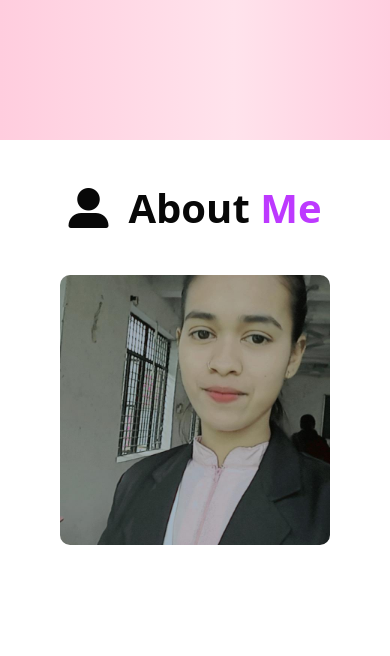
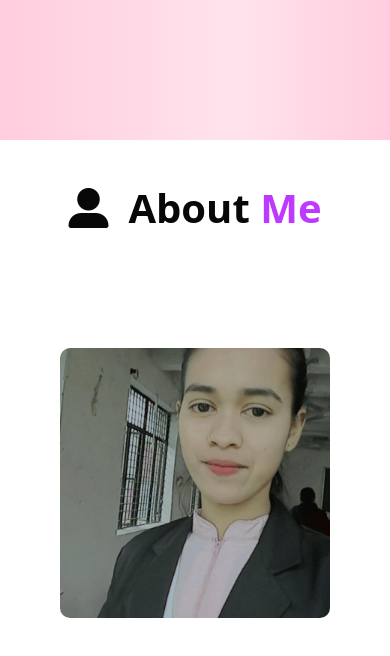
Before and after one commit to SiddhiSingh25/Pflo, a plain HTML site: page index.html in a window 390 px wide. Shown: the part 816-1472 px from the top of the page. Drawn offline with nearby package versions, Linux system fonts and the light colour scheme; a web font is replaced by a local one.

Commit message:
Update style.css

```diff
--- a/style.css
+++ b/style.css
@@ -1017,7 +1017,7 @@ nav{
     font-size: 2.6rem;
 }
 .intro{
-    font-size: 6.7rem;
+    font-size: 6.5rem;
     line-height: 6.4rem;
 }
 .intro-sec{
@@ -1053,7 +1053,7 @@ nav{
     margin-top: 2rem;
 }
 .about {
-    height: 100vh;
+    height: 110vh;
     width: 100%;
     padding: 0 2rem;
     display: flex;
@@ -1090,7 +1090,7 @@ nav{
     margin-right: 0;
     display: flex;
     justify-content: center;
-    margin-bottom: 4rem;
+    align-items: center;
 }
 .my_pic{
     height: 27rem;
@@ -1100,6 +1100,8 @@ nav{
     margin-right: 0rem;
     scale: 1;
     display: flex;
+    align-items: center;
+    justify-content: center;
 }
 .about-content{
     width: 100%;
@@ -1135,7 +1137,7 @@ nav{
 }
 .page3{
     padding: 0 2rem;
-    height: 75vh;
+    height: 80vh;
 }
 .page3-head{
     height: 15vh;
```
